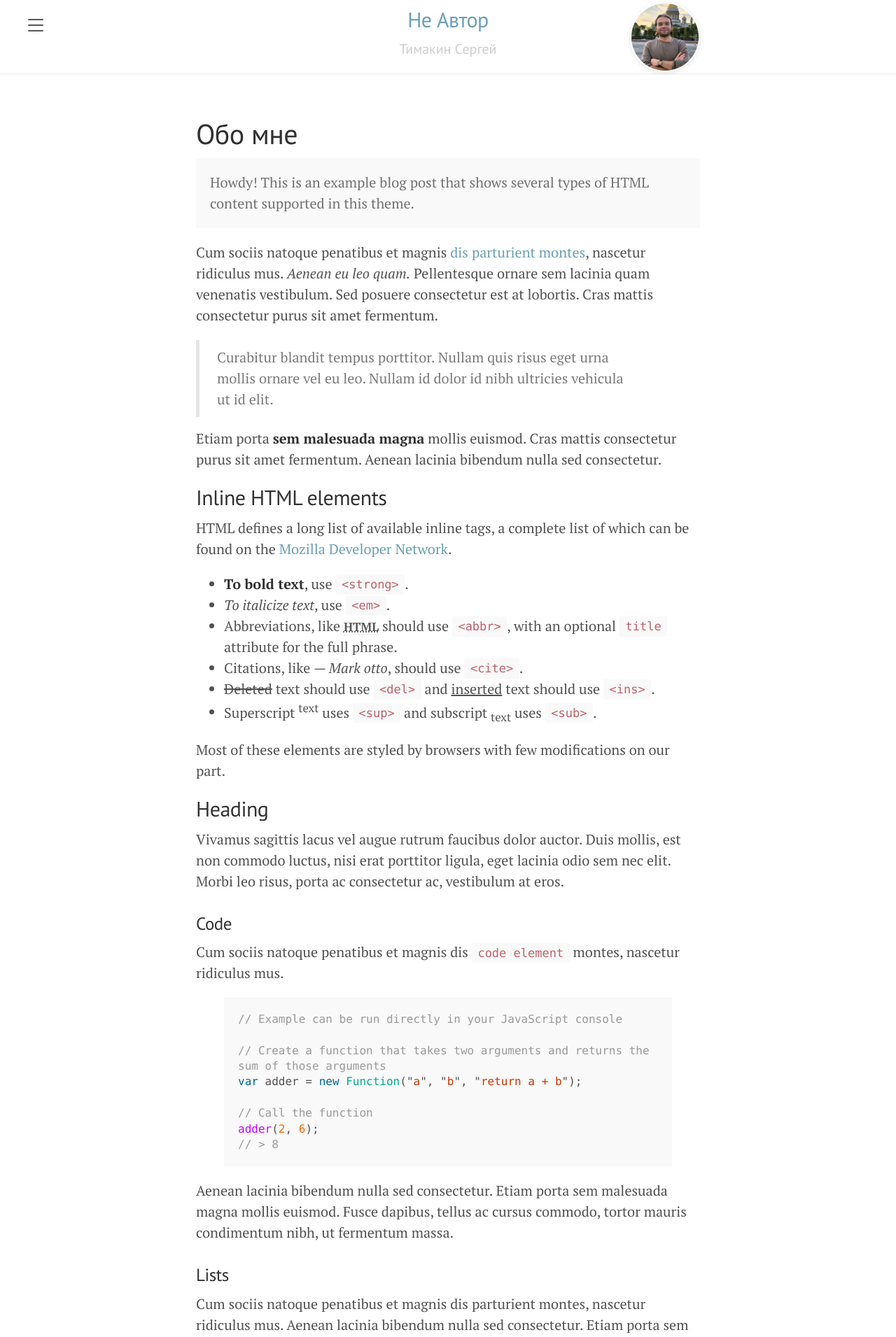
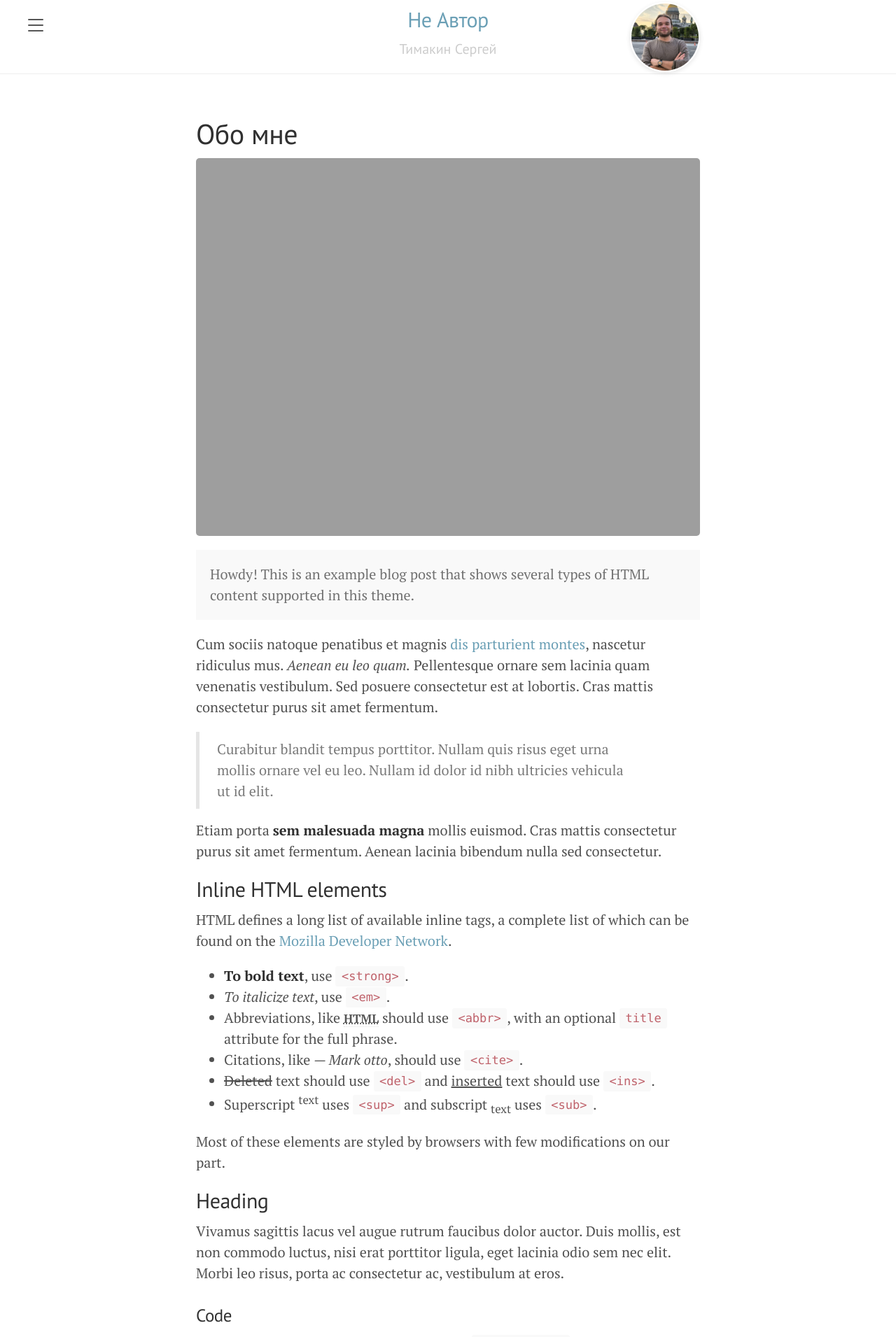
Before and after one commit to Mikrobic/lanyon, a Jekyll site: the page built from pages/for_me.md, in a window 1280 px wide. Shown: the top 1911 px of the page at 70% size. Built offline with Jekyll 4.4.1, drawn with Linux system fonts in a browser that asks for light colours.

Commit message:
Форматирование файлов

```diff
--- a/pages/for_me.md
+++ b/pages/for_me.md
@@ -4,6 +4,10 @@ permalink: /for_me/
 title: Обо мне
 ---
 
+
+<div class="gif-container">
+  <img src="{{ '/public/cat.gif' | absolute_url }}" alt="Котик" style="width: 100%; max-width: 1000px; display: block; margin: 0 auto 20px;">
+</div>
 
 <div class="message">
   Howdy! This is an example blog post that shows several types of HTML content supported in this theme.
```
